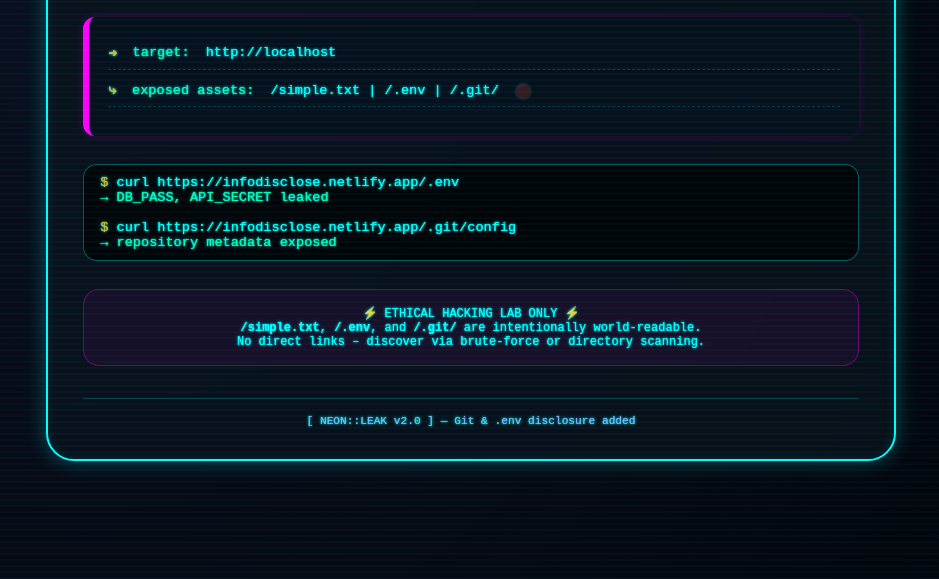
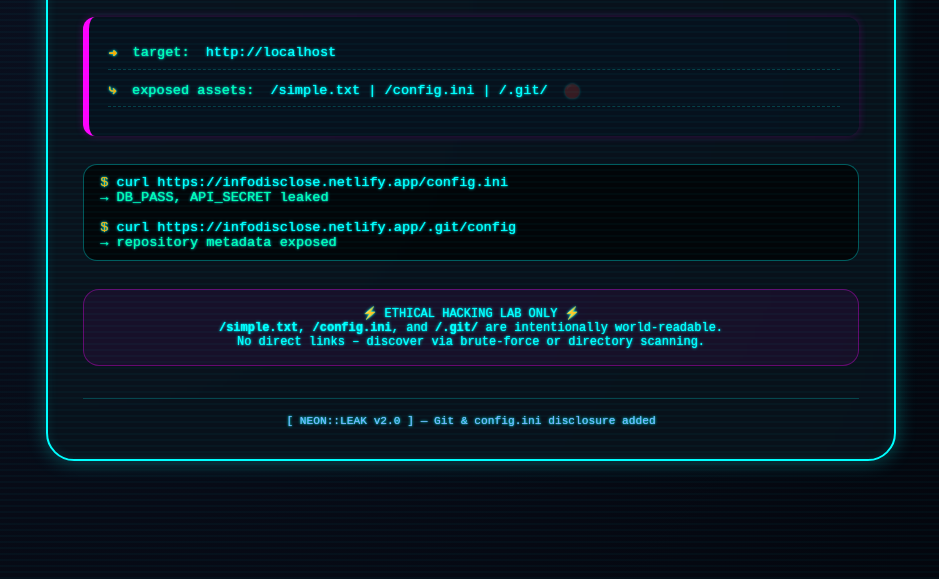
Before and after one commit to Dhineshkumar272005/Information-Disclousre-Lab, a plain HTML site: page index.html in a window 1280 px wide. Shown: the part 221-800 px from the top of the page, without its empty margins (169-1108 px from the left). Drawn offline with Linux system fonts and the light colour scheme.

Commit message:
Update exposed assets from .env to config.ini

```diff
--- a/index.html
+++ b/index.html
@@ -135,27 +135,27 @@
         </div>
         <div class="terminal-line">
             <span class="prompt">⤷</span>
-            <span class="comment">exposed assets:</span> <span style="color:#0ff;">/simple.txt  |  /.env  |  /.git/</span> <span class="blink">🔴</span>
+            <span class="comment">exposed assets:</span> <span style="color:#0ff;">/simple.txt  |  /config.ini  |  /.git/</span> <span class="blink">🔴</span>
         </div>
     </div>
     <div class="code-block">
-        <span style="color:#fa0;">$</span> curl https://infodisclose.netlify.app/.env<br>
+        <span style="color:#fa0;">$</span> curl https://infodisclose.netlify.app/config.ini<br>
         <span style="color:#0fa;">→ DB_PASS, API_SECRET leaked</span><br><br>
         <span style="color:#fa0;">$</span> curl https://infodisclose.netlify.app/.git/config<br>
         <span style="color:#0fa;">→ repository metadata exposed</span>
     </div>
     <div class="warning-box">
         ⚡ ETHICAL HACKING LAB ONLY ⚡<br>
-        <strong>/simple.txt</strong>, <strong>/.env</strong>, and <strong>/.git/</strong> are intentionally world-readable.<br>
+        <strong>/simple.txt</strong>, <strong>/config.ini</strong>, and <strong>/.git/</strong> are intentionally world-readable.<br>
         No direct links – discover via brute‑force or directory scanning.
     </div>
     <footer>
-        [ NEON::LEAK v2.0 ] — Git & .env disclosure added
+        [ NEON::LEAK v2.0 ] — Git & config.ini disclosure added
     </footer>
 </div>
 <script>
     document.getElementById('displayUrl').innerText = window.location.origin;
-    console.log("%c🔓 LAB ACTIVE: /.env , /.git/ , /simple.txt", "color: #0ff; font-size: 14px;");
+    console.log("%c🔓 LAB ACTIVE: /config.ini , /.git/ , /simple.txt", "color: #0ff; font-size: 14px;");
 </script>
 </body>
 </html>
```
